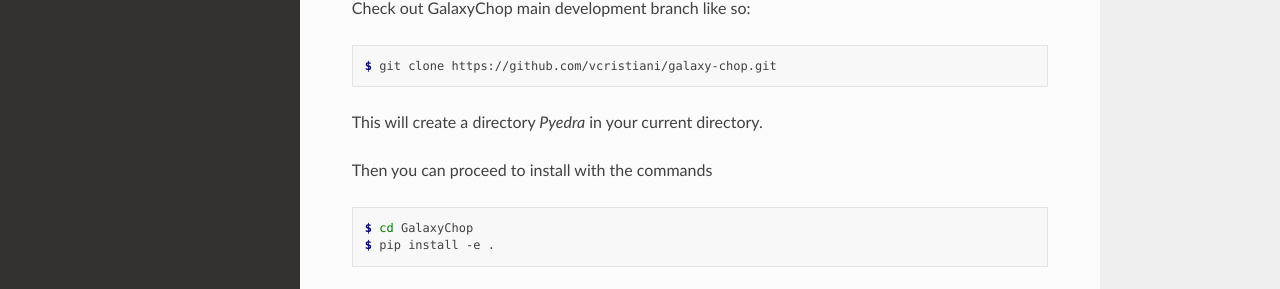
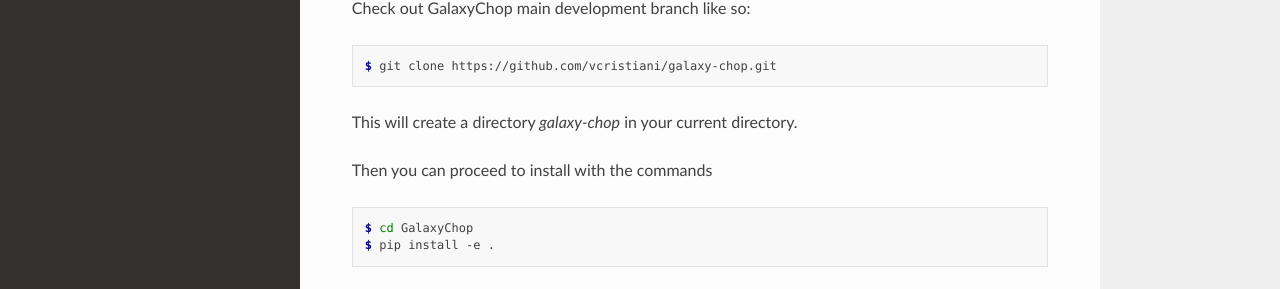
Before and after one commit to vcristiani/galaxy-chop, a Sphinx documentation site: the page built from docs/source/installation.rst, in a window 1280 px wide and 1267 px high. Shown: the part 811-1100 px from the top of the window. Built offline with Sphinx 7.4.7 and the Read the Docs theme 2.0.0, drawn with Linux system fonts in a browser that asks for light colours; the version number could not be read and is left out.

Commit message:
Update installation.rst
minor comment

```diff
--- a/docs/source/installation.rst
+++ b/docs/source/installation.rst
@@ -42,7 +42,7 @@
    $ git clone https://github.com/vcristiani/galaxy-chop.git
 
 
-This will create a directory *Pyedra* in your current directory.
+This will create a directory *galaxy-chop* in your current directory.
 
 Then you can proceed to install with the commands
 
```
